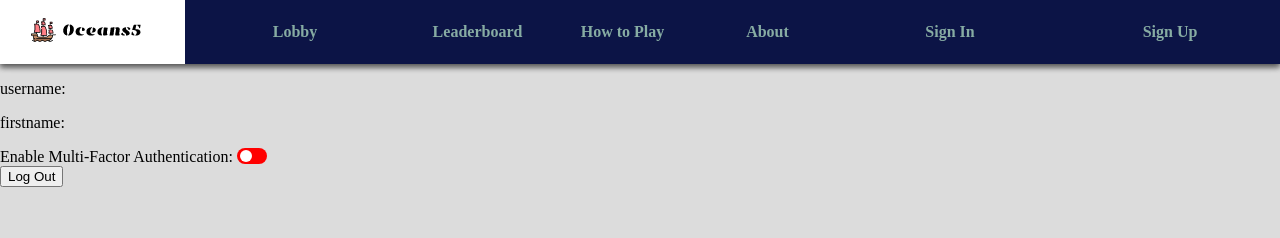
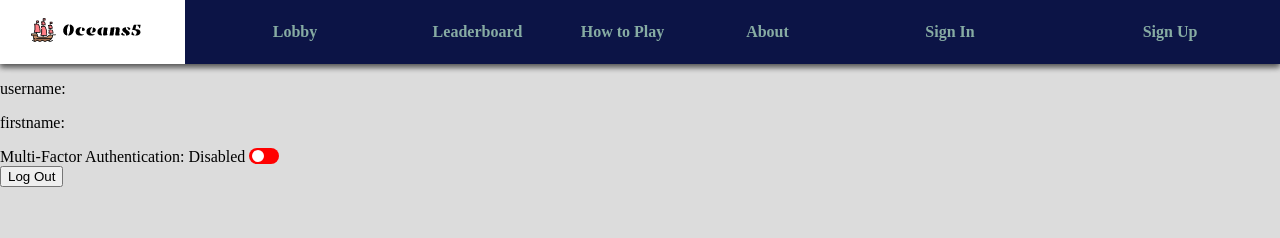
Before and after one commit to andrejmoltok/oceans5js, a Next.js app: page /profile in a window 1280 px wide. Shown: the top 238 px of the page. Built offline with nearby package versions, Linux system fonts and the light colour scheme; no server answers.

Commit message:
O5T-29 Add: enabled/disabled notification next to switch, clean up code

```diff
--- a/src/app/(secure)/profile/mfa.tsx
+++ b/src/app/(secure)/profile/mfa.tsx
@@ -10,7 +10,6 @@ import styles from "@/styles/mfa.module.css";
 import clsx from "clsx";
 
 export default function MFA({ fetchedUser }: { fetchedUser: User }) {
-  const [mfaSetting, setMFASetting] = React.useState<boolean>(false);
   const [mfaCheckBox, setMFACheckBox] = React.useState<boolean>(false);
 
   React.useEffect(() => {
@@ -20,7 +19,6 @@ export default function MFA({ fetchedUser }: { fetchedUser: User }) {
   }, [fetchedUser]);
 
   const mfaToggle = async (id: number, setting: boolean) => {
-    console.log(id, setting);
     await Switch(id, setting);
   };
 
@@ -31,7 +29,7 @@ export default function MFA({ fetchedUser }: { fetchedUser: User }) {
 
   return (
     <section>
-      Enable Multi-Factor Authentication:{" "}
+      Multi-Factor Authentication: {mfaCheckBox ? "Enabled" : "Disabled"}{" "}
       <label className={styles.switch}>
         <input
           type="checkbox"
@@ -39,7 +37,6 @@ export default function MFA({ fetchedUser }: { fetchedUser: User }) {
           onChange={() => {
             handleMFAToggle();
           }}
-          onClick={() => {}}
         ></input>
         <span className={clsx([styles.slider, styles.round])}></span>
       </label>
```
